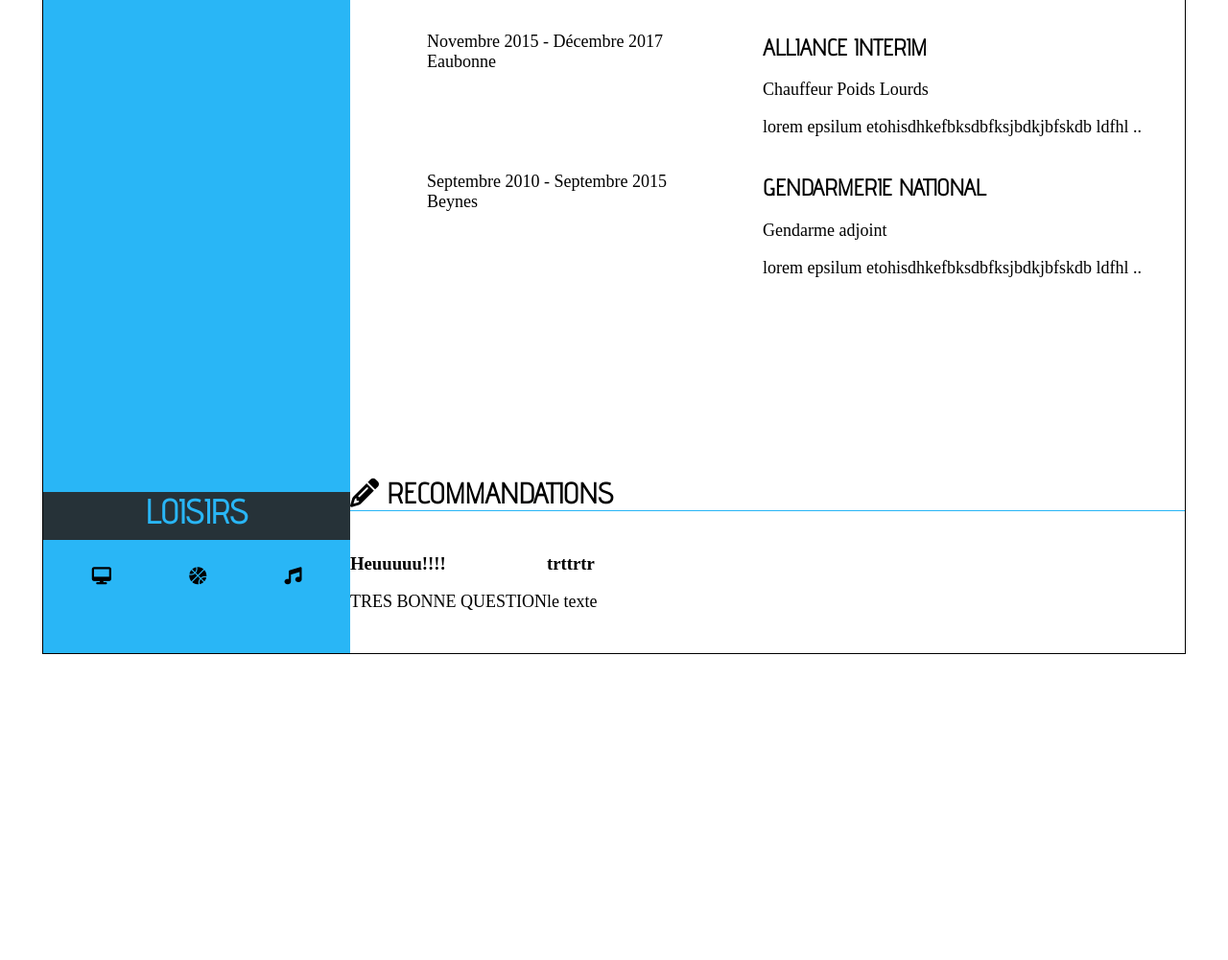
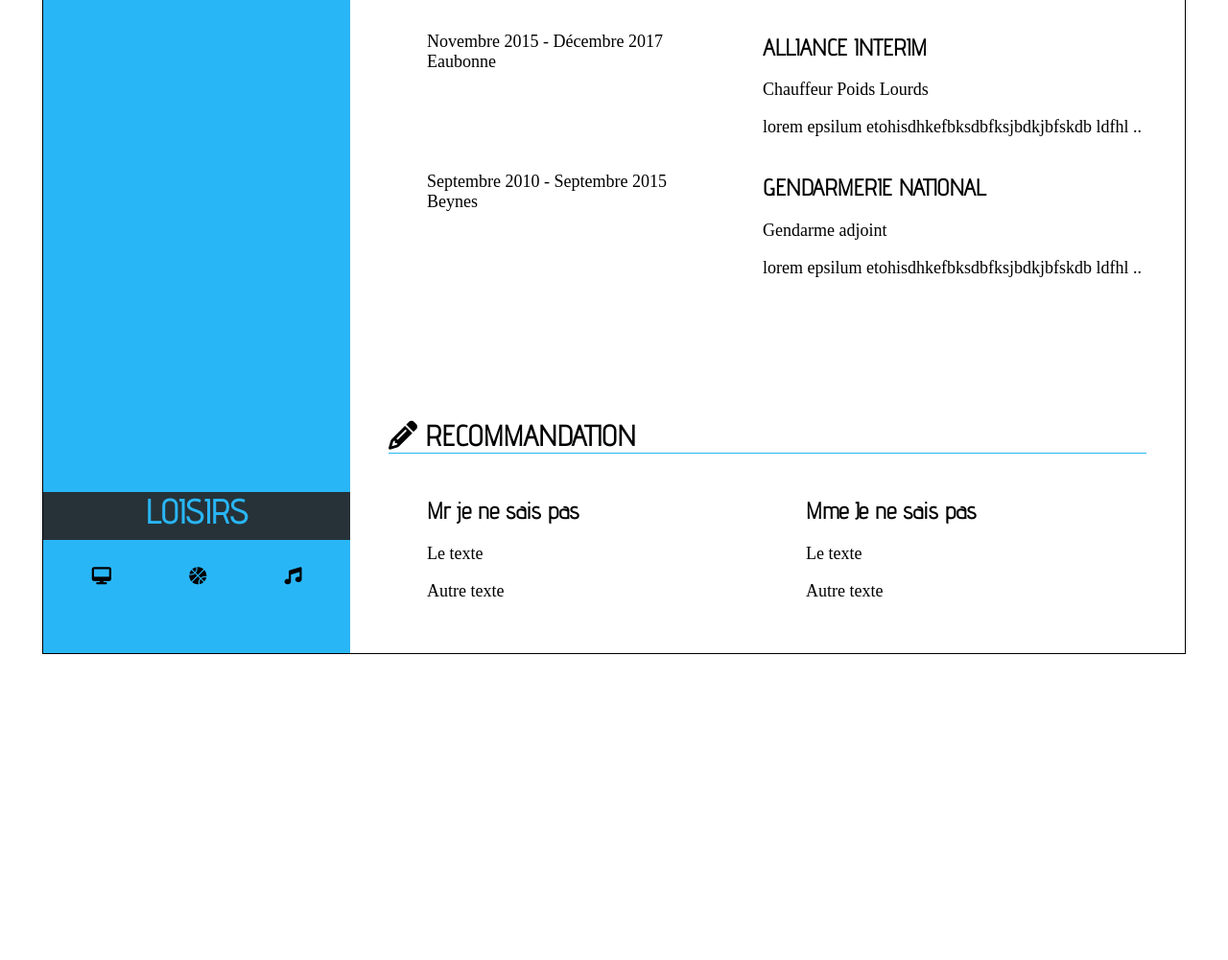
Before and after one commit to Enrick-web/CV_en_ligne, a plain HTML site: page index.html in a window 1280 px wide. Shown: the part 1012-2013 px from the top of the page at 96% size. Before the commit the page ends 1702 px from the top, so only its background shows below. Drawn offline with Linux system fonts and the light colour scheme; files whose address does not match are found by name.

Commit message:
recommandation
Co-Authored-By: Enrick Gascono <enrick-web@users.noreply.github.com>

```diff
--- a/css/style.css
+++ b/css/style.css
@@ -140,44 +140,47 @@ li
 .experience
 {
 	padding: 40px;
-	height: 650px;
+	height: 550px;
 }
 
-.recos
+.recommande
 {
 	padding: 40px;
+	height: 200px;
 }
 .categorie
 {
 	font-size: 20px;
-	border-bottom: 1px black;
 }
 .categorie svg
 {
-	color: rgba(41,182,246 ,1);
+	color: rgb(41,182,246);
 	padding-right: 20px;
 }
 .categorie h2
 {
 	border-bottom: 1px solid rgb(41,182,246);
 }
-.recommande
+.recommandation
 {
 	display: flex;
 }
 .avis
 {
 	width: 50%;
-	padding-left: 50px;
+	padding-left: 40px;
 }
 
 
 /* Version mobile */
-@media and screen (max-width: 1280px)
+@media and screen (max-width: 1024px)
 {
-	.page
+	body
 	{
-		width: 490px;
+		width: auto;
+	}
+	section
+	{
 		flex-direction: column;
 	}
 }
--- a/index.html
+++ b/index.html
@@ -4,7 +4,7 @@
 	<title>Enrick Gascono</title>
 	<meta charset="utf-8">
 	<link rel="stylesheet" type="text/css" href="css/style.css">
-	<meta name="viewport" content="width=device-width initial-scale=1.0">
+	<meta name="viewport" content="width=device-width, initialscale=1.0">
 	<script src="https://kit.fontawesome.com/f3188a43b7.js" crossorigin="anonymous"></script>
 </head>
 <body>
@@ -97,21 +97,22 @@
 					</li>
 				</ul>
 			</div>
-			<footer>
+			<div class="experience">
 				<div class="categorie">
-					<h2><i class="fas fa-pencil-alt"></i>  RECOMMANDATIONS</h2>
+					<h2><i class="fas fa-pencil-alt"></i>  RECOMMANDATION</h2>
 				</div>
-				<div class="recommande">
-					<div class="avis1">
-						<h3>Heuuuuu!!!!</h3>
-						<p>TRES BONNE QUESTION</p>
+				<div class="recommandation">
+					<div class="avis">
+						<h2>Mr je ne sais pas</h2>
+						<p>Le texte</p>
+						<p>Autre texte</p>
 					</div>
-					<div class="avis2">
-						<h3>trttrtr</h3>
-						<p>le texte</p>
+					<div class="avis">
+						<h2>Mme Je ne sais pas</h2>
+						<p>Le texte</p>
+						<p>Autre texte</p>
 					</div>
-				</div>
-			</footer>
+			</div>
 		</section>
 	</div>
 </body>
```
